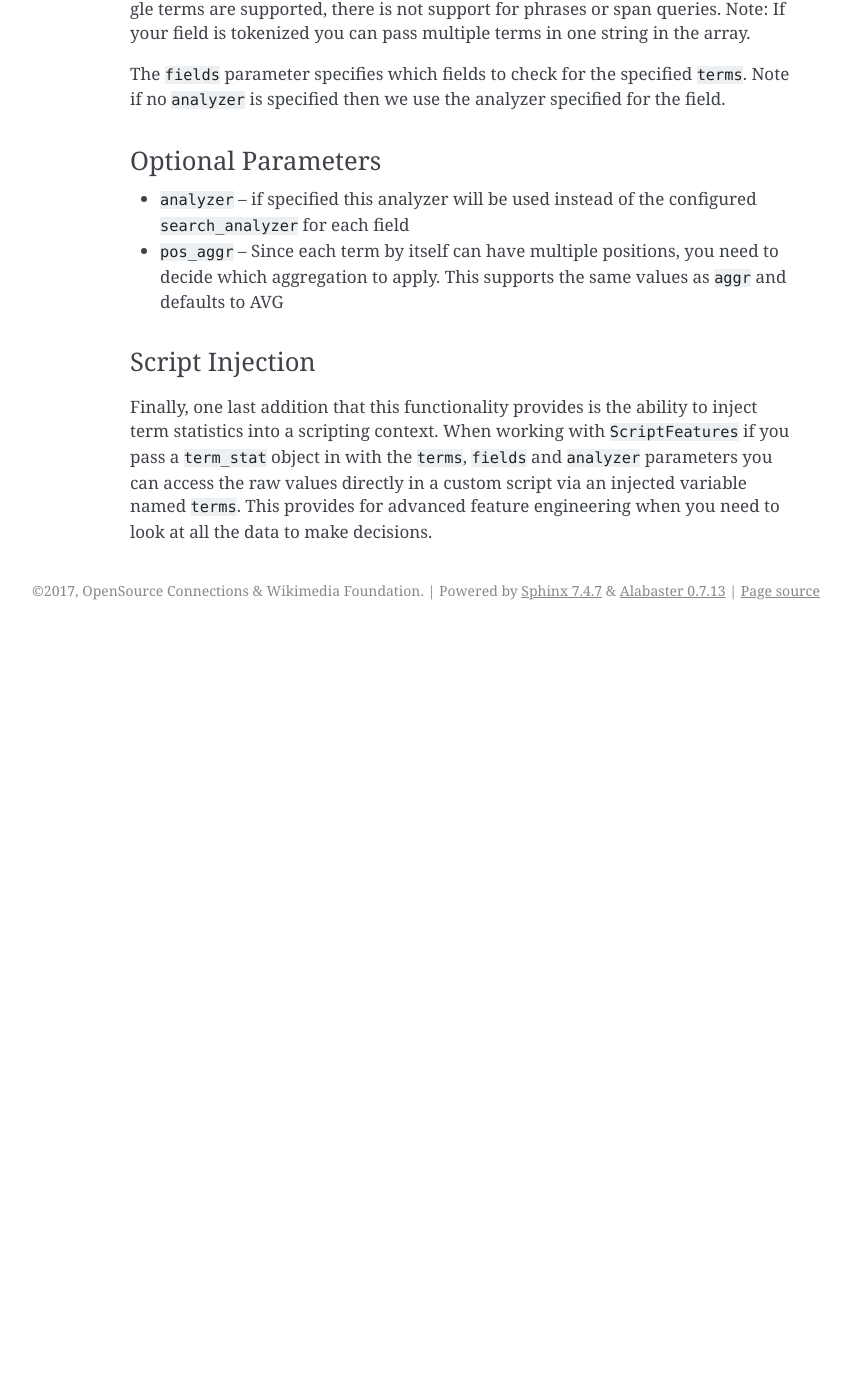
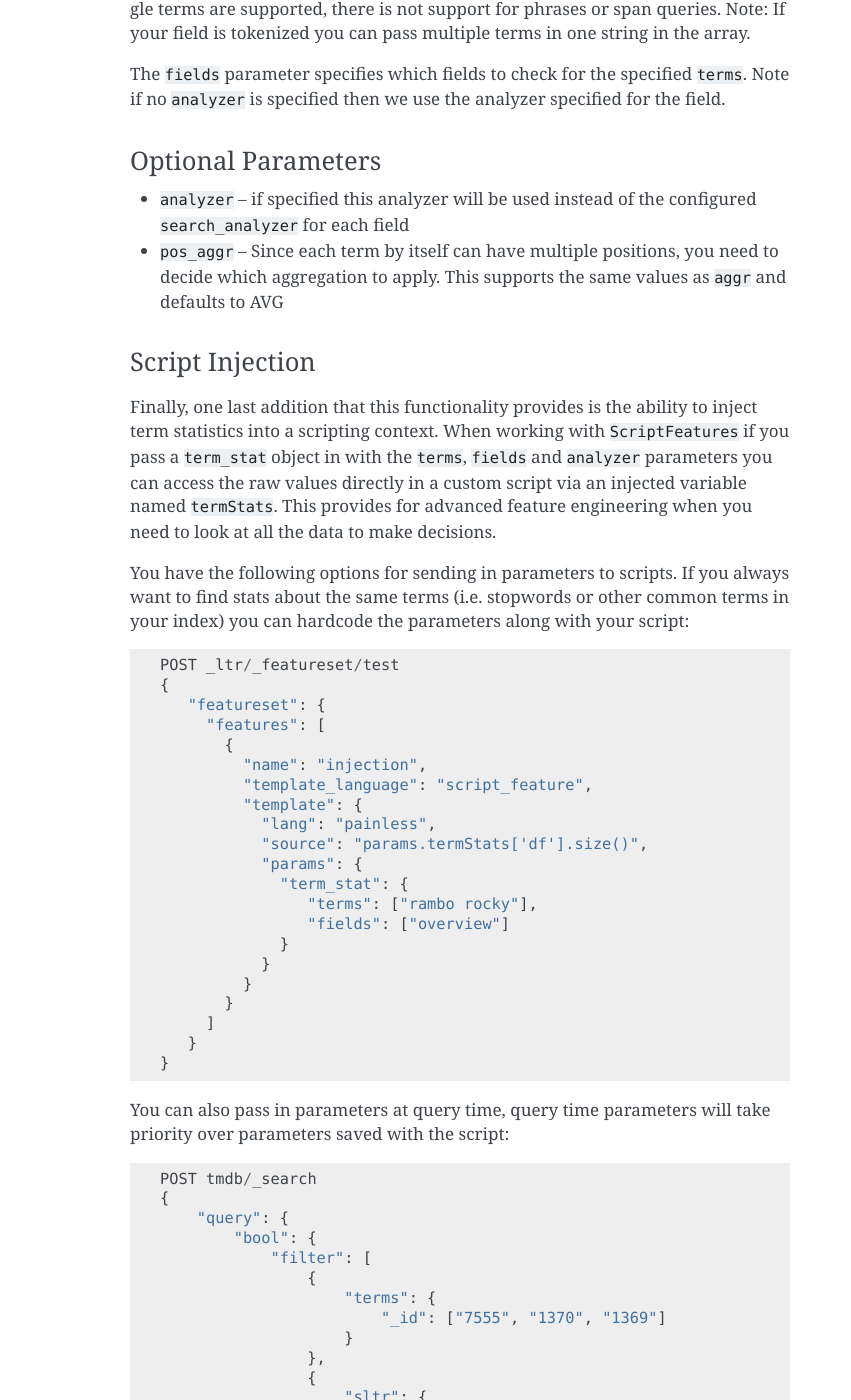
Before and after one commit to o19s/elasticsearch-learning-to-rank, a Sphinx documentation site: the page built from docs/advanced-functionality.rst, in a window 1280 px wide and 1400 px high, scrolled down 7641 px. Shown: the whole window, without its empty margins (290-1141 px from the left). Built offline with Sphinx 7.4.7, drawn with Linux system fonts in a browser that asks for light colours; pages that are not in the unit, such as notebooks, are missing from menus; before the commit the page ends 8271 px from its top, so only the background shows below that; some of the changed text lies outside the part shown.

Commit message:
Beef up docs around term stat injection. Allow override of parameters

```diff
--- a/docs/advanced-functionality.rst
+++ b/docs/advanced-functionality.rst
@@ -324,4 +324,62 @@ Optional Parameters
 Script Injection
 ----------------
 
-Finally, one last addition that this functionality provides is the ability to inject term statistics into a scripting context.  When working with :code:`ScriptFeatures` if you pass a :code:`term_stat` object in with the :code:`terms`, :code:`fields` and :code:`analyzer` parameters you can access the raw values directly in a custom script via an injected variable named :code:`terms`.  This provides for advanced feature engineering when you need to look at all the data to make decisions.
+Finally, one last addition that this functionality provides is the ability to inject term statistics into a scripting context.  When working with :code:`ScriptFeatures` if you pass a :code:`term_stat` object in with the :code:`terms`, :code:`fields` and :code:`analyzer` parameters you can access the raw values directly in a custom script via an injected variable named :code:`termStats`.  This provides for advanced feature engineering when you need to look at all the data to make decisions.
+
+You have the following options for sending in parameters to scripts.  If you always want to find stats about the same terms (i.e. stopwords or other common terms in your index) you can hardcode the parameters along with your script::
+
+    POST _ltr/_featureset/test
+    {
+       "featureset": {
+         "features": [
+           {
+             "name": "injection",
+             "template_language": "script_feature",
+             "template": {
+               "lang": "painless",
+               "source": "params.termStats['df'].size()",
+               "params": {
+                 "term_stat": {
+                    "terms": ["rambo rocky"],
+                    "fields": ["overview"]
+                 }
+               }
+             }
+           }
+         ]
+       }
+    }
+
+You can also pass in parameters at query time, query time parameters will take priority over parameters saved with the script::
+
+    POST tmdb/_search
+    {
+        "query": {
+            "bool": {
+                "filter": [
+                    {
+                        "terms": {
+                            "_id": ["7555", "1370", "1369"]
+                        }
+                    },
+                    {
+                        "sltr": {
+                            "_name": "logged_featureset",
+                            "featureset": "test",
+                            "params": {
+                              "terms": ["troutman"],
+                              "fields": ["overview"]
+                            }
+                    }}
+                ]
+            }
+        },
+        "ext": {
+            "ltr_log": {
+                "log_specs": {
+                    "name": "log_entry1",
+                    "named_query": "logged_featureset"
+                }
+            }
+        }
+    }
```
Also changed, not shown: 2 other files.
